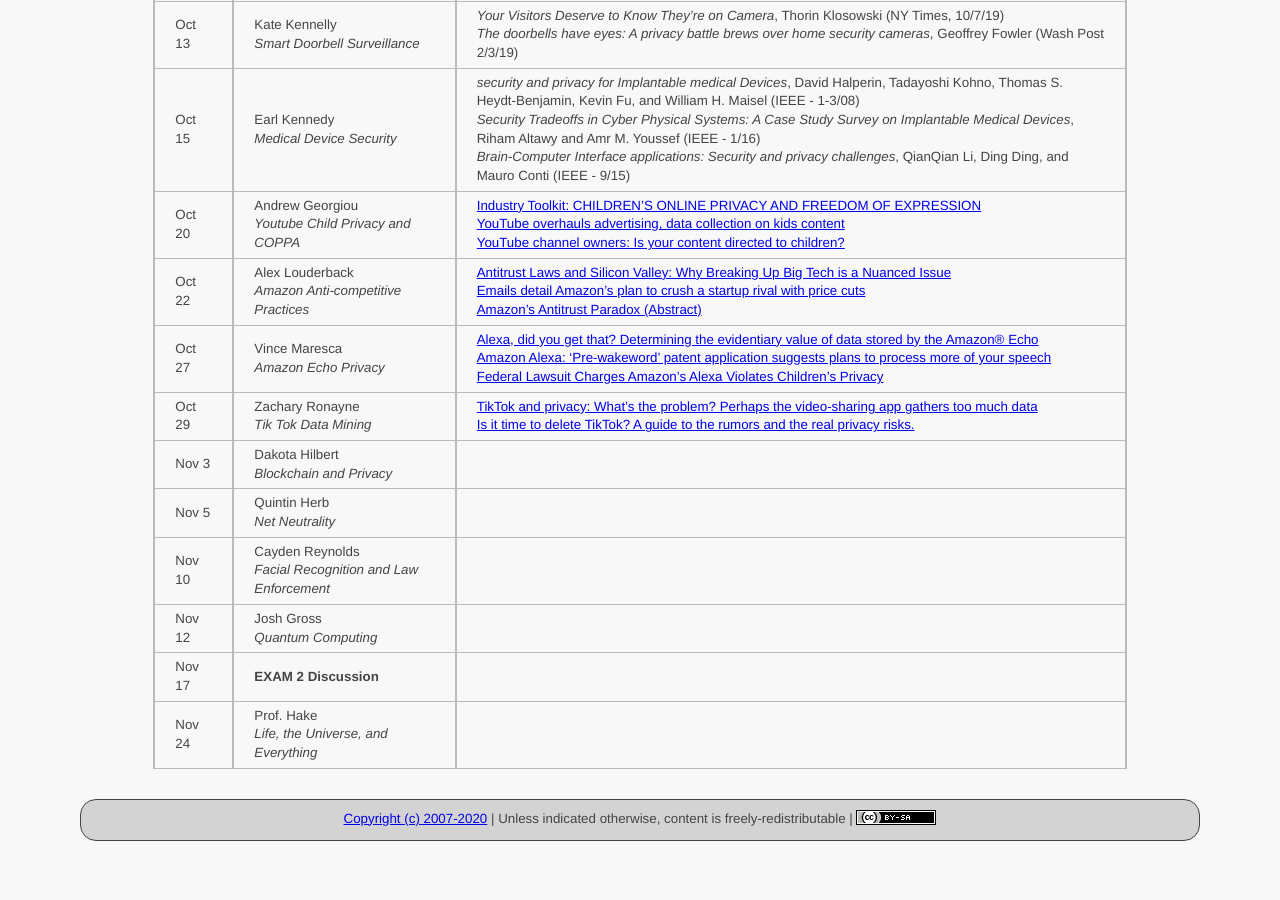
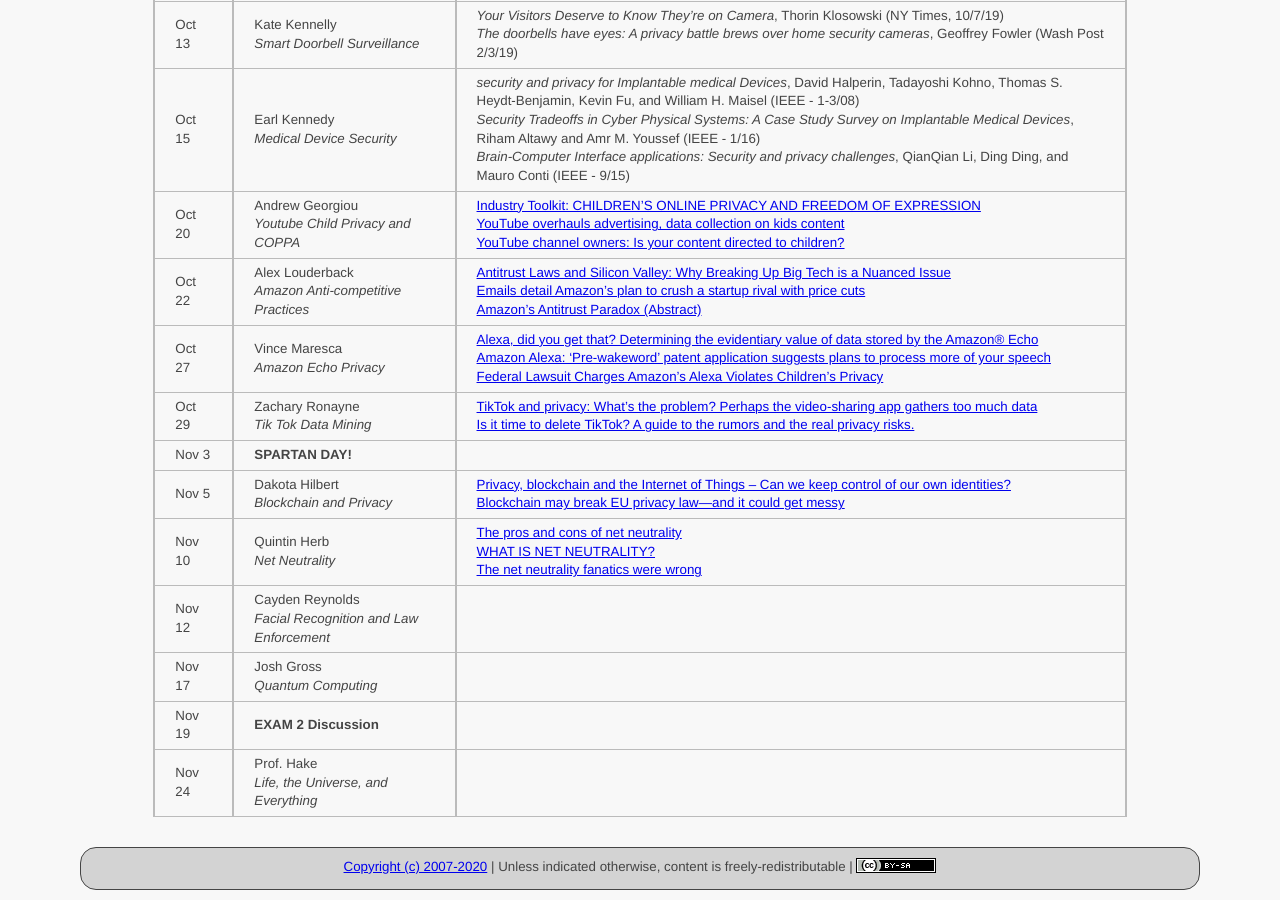
Before and after one commit to ycpcs/cs456-fall2020, a Jekyll site: the page built from schedule/index.md, in a window 1280 px wide and 900 px high, scrolled down 1179 px. Built offline with Jekyll 4.4.1, drawn with Linux system fonts in a browser that asks for light colours; before the commit the page ends 2030 px from its top, so only the background shows below that.

Commit message:
add Dakota and Quintin articles
add Dakota and Quintin articles

```diff
--- a/schedule/index.md
+++ b/schedule/index.md
@@ -34,11 +34,12 @@ All reading materials can be accessed via [Schmidt Library](http://library.ycp.e
 > Oct 22  | Alex Louderback <br> *Amazon Anti-competitive Practices* | [Antitrust Laws and Silicon Valley: Why Breaking Up Big Tech is a Nuanced Issue](https://medium.com/swlh/antitrust-laws-and-silicon-valley-why-breaking-up-big-tech-is-a-nuanced-issue-1eddd8a008a2) <br /> [Emails detail Amazon’s plan to crush a startup rival with price cuts](https://arstechnica.com/tech-policy/2020/07/emails-detail-amazons-plan-to-crush-a-startup-rival-with-price-cuts/) <br /> [Amazon’s Antitrust Paradox (Abstract)](https://www.yalelawjournal.org/note/amazons-antitrust-paradox)|
 > Oct 27  | Vince Maresca <br> *Amazon Echo Privacy* | [Alexa, did you get that? Determining the evidentiary value of data stored by the Amazon® Echo](https://www.sciencedirect.com/science/article/pii/S1742287617301809?via%3Dihub) <br /> [Amazon Alexa: 'Pre-wakeword' patent application suggests plans to process more of your speech](https://www.theregister.com/2019/06/05/amazon_alexa_prewakeword_patent_application_show_plans_to_process_more_of_your_speech/) <br /> [Federal Lawsuit Charges Amazon’s Alexa Violates Children’s Privacy](https://www.claimsjournal.com/news/national/2019/06/17/291497.htm)|
 > Oct 29  | Zachary Ronayne <br> *Tik Tok Data Mining* | [TikTok and privacy: What's the problem? Perhaps the video-sharing app gathers too much data](https://www.usatoday.com/story/tech/2020/08/06/tiktok-any-worse-privacy-and-data-mining-than-facebook/3311726001/) <br /> [Is it time to delete TikTok? A guide to the rumors and the real privacy risks.](https://www.washingtonpost.com/technology/2020/07/13/tiktok-privacy/)|
-> Nov 3   | Dakota Hilbert <br> *Blockchain and Privacy* | |
-> Nov 5   | Quintin Herb <br> *Net Neutrality* | |
-> Nov 10  | Cayden Reynolds <br> *Facial Recognition and Law Enforcement* | |
-> Nov 12  | Josh Gross <br> *Quantum Computing* | |
-> Nov 17  | **EXAM 2 Discussion** | |
+> Nov 3   | **SPARTAN DAY!** | |
+> Nov 5   | Dakota Hilbert <br> *Blockchain and Privacy* | [Privacy, blockchain and the Internet of Things – Can we keep control of our own identities?](https://unisa.edu.au/Media-Centre/Releases/2020/privacy-blockchain-and-the-internet-of-things--can-we-keep-control-of-our-own-identities/) <br /> [Blockchain may break EU privacy law—and it could get messy](https://modernconsensus.com/regulation/blockchain-may-break-eu-privacy-law-and-it-could-get-messy/)|
+> Nov 10  | Quintin Herb <br> *Net Neutrality* | [The pros and cons of net neutrality](https://www.itpro.co.uk/strategy/28115/the-pros-and-cons-of-net-neutrality) <br /> [WHAT IS NET NEUTRALITY?](https://www.aclu.org/issues/free-speech/internet-speech/what-net-neutrality) <br /> [The net neutrality fanatics were wrong](https://financialpost.com/opinion/the-net-neutrality-fanatics-were-wrong) |
+> Nov 12  | Cayden Reynolds <br> *Facial Recognition and Law Enforcement* | |
+> Nov 17  | Josh Gross <br> *Quantum Computing* | |
+> Nov 19  | **EXAM 2 Discussion** | |
 > Nov 24  | Prof. Hake <br /> *Life, the Universe, and Everything* | |
 
 
```
